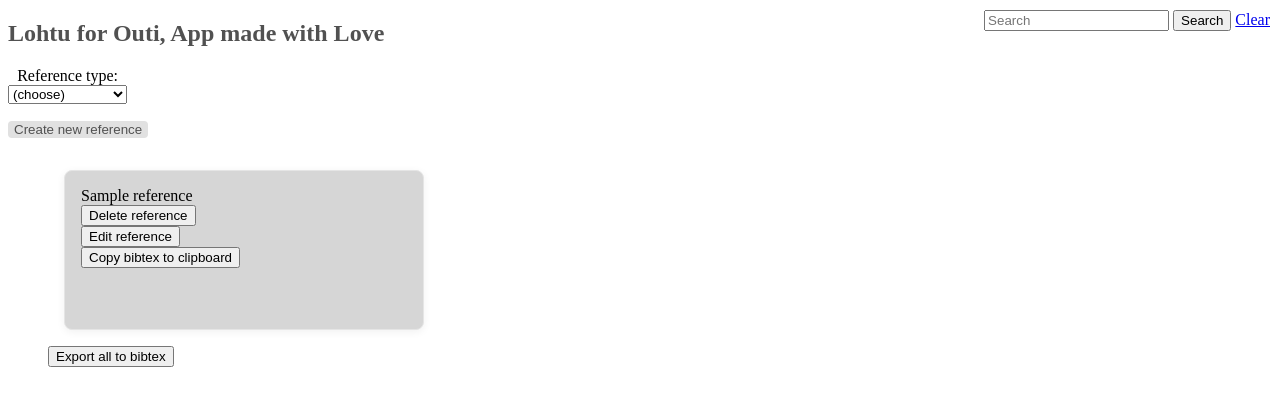
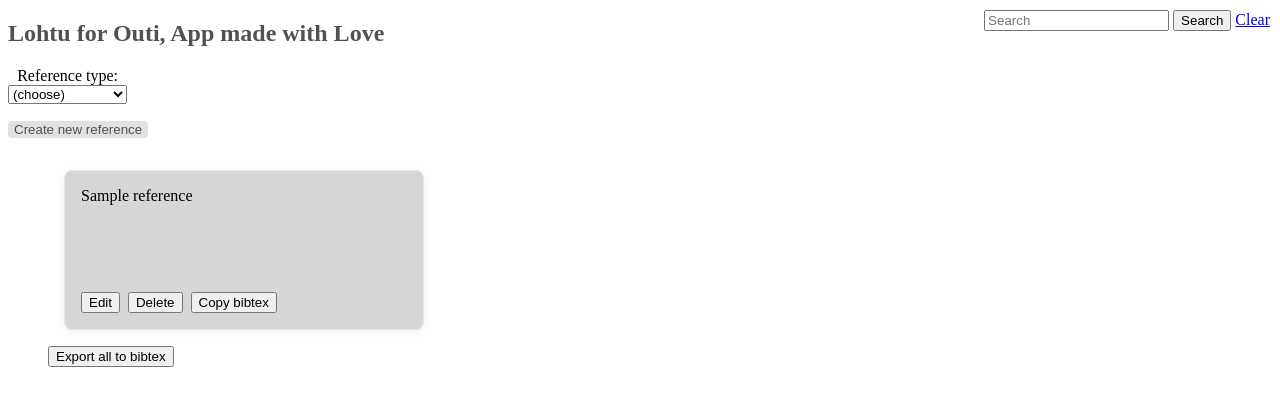
Before and after one commit to Feycry/lohtu, a Flask app: template src/templates/index.html in a window 1280 px wide. Shown: the top 406 px of the page. Run offline with Flask 3, Linux system fonts and the light colour scheme; the template is opened without the code that fills it: most values are stand-ins (such as "Sample title", 1, 10 or a date in 2020); parts of the project's set-up code (start-up, migrations or seed data) failed here and were passed over.

Commit message:
Edit reference box button placement and order

```diff
--- a/src/static/main.css
+++ b/src/static/main.css
@@ -24,6 +24,7 @@
   right: 10px;
 }
 
+ /* Nää on refeboxeille */
 .frontpage-references {
   background: #d6d6d6;
   border: 1px solid #e5e5e5;
@@ -36,3 +37,25 @@
   overflow: auto;
   margin: 16px;
 }
+
+.frontpage-references {
+  display: flex;
+  flex-direction: column;
+}
+
+.frontpage-references .actions {
+  margin-top: auto;
+  display: flex;
+  gap: 8px;
+  align-items: center;
+}
+
+.frontpage-references .actions form {
+  display: inline-flex;
+  margin: 0;
+}
+
+.frontpage-references .actions > button {
+  display: inline-flex;
+  align-items: center;
+}
--- a/src/templates/index.html
+++ b/src/templates/index.html
@@ -56,15 +56,17 @@
     <li style="display: flex">
       <div class="frontpage-references">
         {{ reference }}
-        <form action="/delete_ref" method="post" onsubmit="showConfirmation(event)" >
-          <input type="hidden" name="reference_id" value="{{ reference.id }}">
-          <button type="submit">Delete reference</button>
-        </form>
-        <form action="/edit_reference" method="get">
-          <input type="hidden" name="reference_id" value="{{ reference.id }}">
-          <button type="submit">Edit reference</button>
-        </form>
-        <button class="btn btn-primary" onClick="copyToClipboard(`{{ reference.to_bibtex() }}`)">Copy bibtex to clipboard</button>
+        <div class="actions">
+          <form action="/edit_reference" method="get">
+            <input type="hidden" name="reference_id" value="{{ reference.id }}">
+            <button type="submit">Edit</button>
+          </form>
+          <form action="/delete_ref" method="post" onsubmit="showConfirmation(event)">
+            <input type="hidden" name="reference_id" value="{{ reference.id }}">
+            <button type="submit">Delete</button>
+          </form>
+          <button class="btn btn-primary" onClick="copyToClipboard(`{{ reference.to_bibtex() }}`)">Copy bibtex</button>
+        </div>
       </div>
     </li>
   {% endfor %}
```
